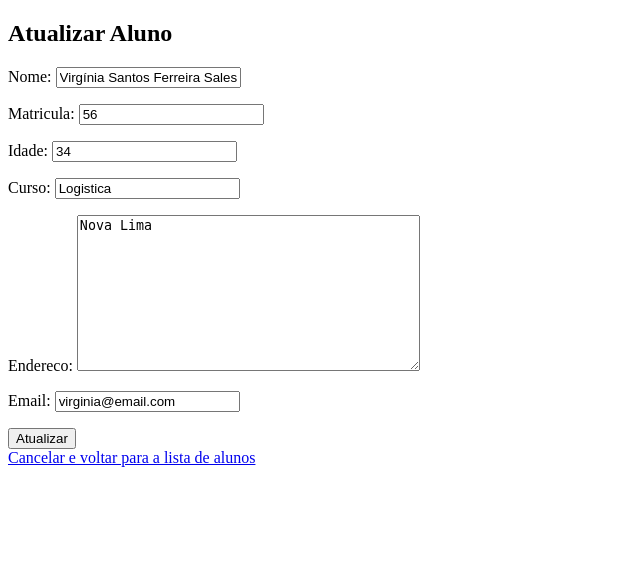
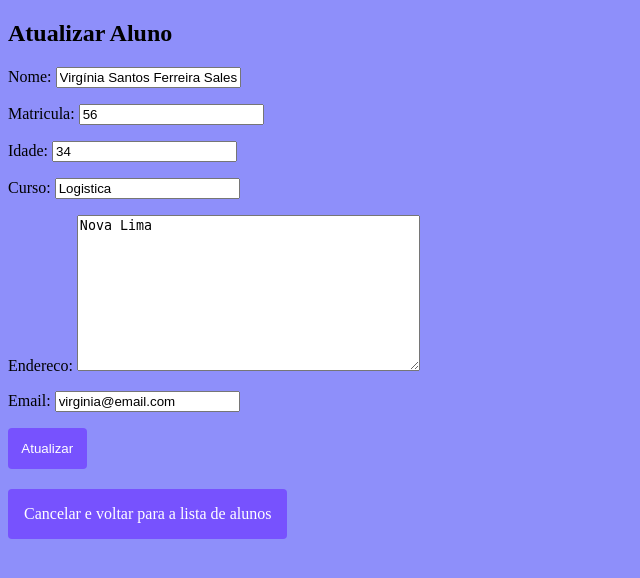
Before and after one commit to Samuel-Sales/Cadastro-de-Alunos, a Django app: page /alunos/atualizar/9/ in a window 1280 px wide. Shown: the top 578 px of the page, without its empty margins (0-640 px from the left). Run offline with Django 4.2, Linux system fonts and the light colour scheme; data comes from the database, SQL or seed files in the repository.

Commit message:
Detalhes_aluno e Atualizar_alunos estilizado

```diff
--- a/cadastro/templates/cadastro/atualizar_aluno.html
+++ b/cadastro/templates/cadastro/atualizar_aluno.html
@@ -1,6 +1,9 @@
+{% load static %}
+
 <!DOCTYPE html>
 <html>
 <head>
+    <link rel="stylesheet" href="{% static 'css/atualizar_aluno.css' %}">
     <title>Atualizar Aluno</title>
 </head>
 <body>
@@ -10,6 +13,8 @@
         {{ form.as_p }}
         <button type="submit">Atualizar</button>
     </form>
-    <a href="{% url 'lista_alunos' %}">Cancelar e voltar para a lista de alunos</a>
+    <div>
+        <a href="{% url 'lista_alunos' %}">Cancelar e voltar para a lista de alunos</a>
+    </div>
 </body>
 </html>
--- a/cadastro/templates/cadastro/detalhes_aluno.html
+++ b/cadastro/templates/cadastro/detalhes_aluno.html
@@ -1,6 +1,9 @@
+{% load static %}
+
 <!DOCTYPE html>
 <html>
 <head>
+    <link rel="stylesheet" href="{% static 'css/detalhes_aluno.css' %}">
     <title>Detalhes do Aluno</title>
 </head>
 <body>
--- /dev/null
+++ b/static/css/atualizar_aluno.css
@@ -0,0 +1,29 @@
+body {
+    background: #8E8FFA;
+}
+
+button {
+    border: none;
+    border-radius: 4px;
+    padding: 1em;
+    cursor: pointer;
+    background: #7752FE;
+    color: white;
+}
+
+button:hover {
+    background: #9a83ee;
+}
+
+div {
+    display: flex;
+}
+
+a {
+    margin-top: 20px;
+    border-radius: 4px;
+    background: #7752FE;
+    color: white;
+    text-decoration: none;
+    padding: 1em;
+}
```
Also changed, not shown: static/css/detalhes_aluno.css (added, +16 -0 lines).
